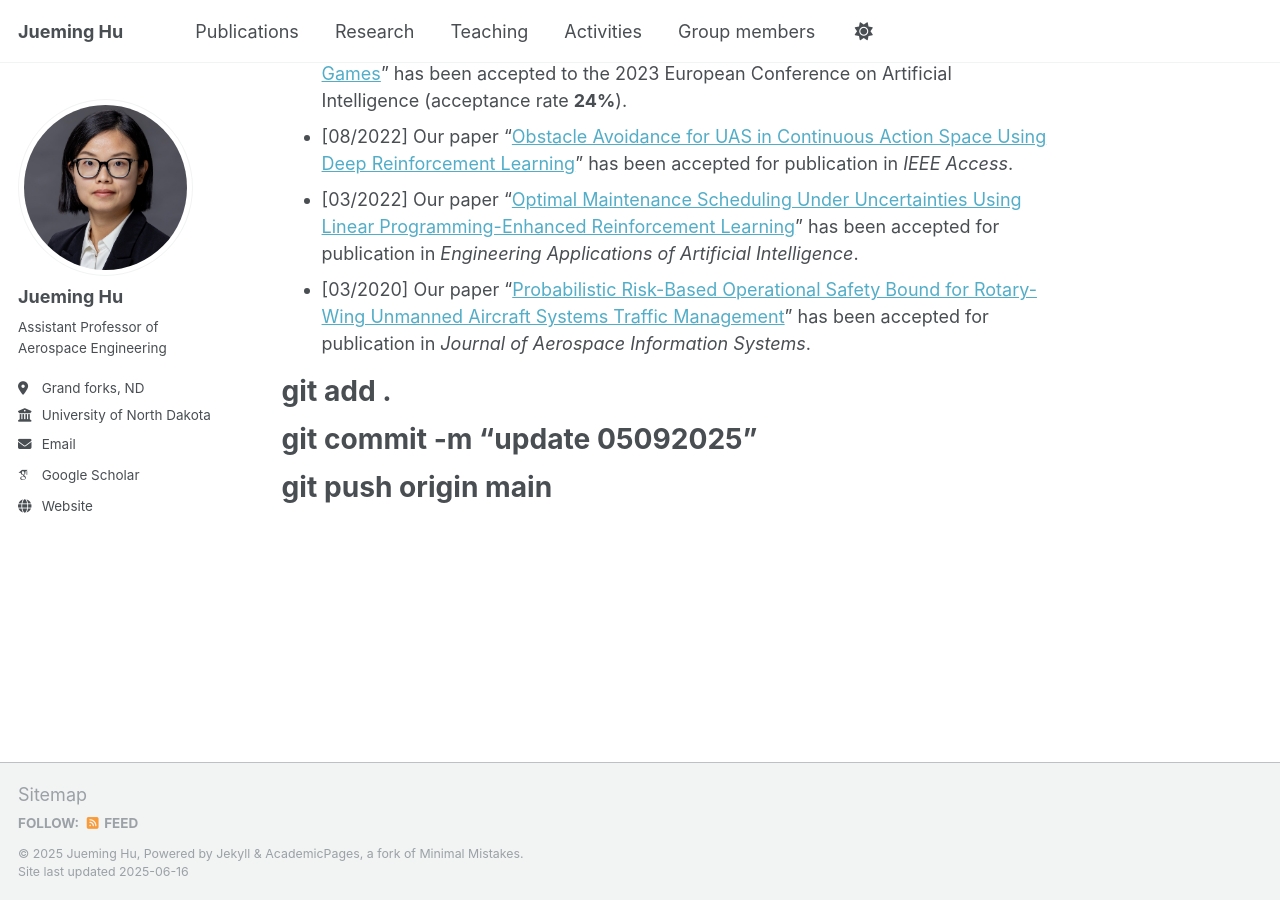
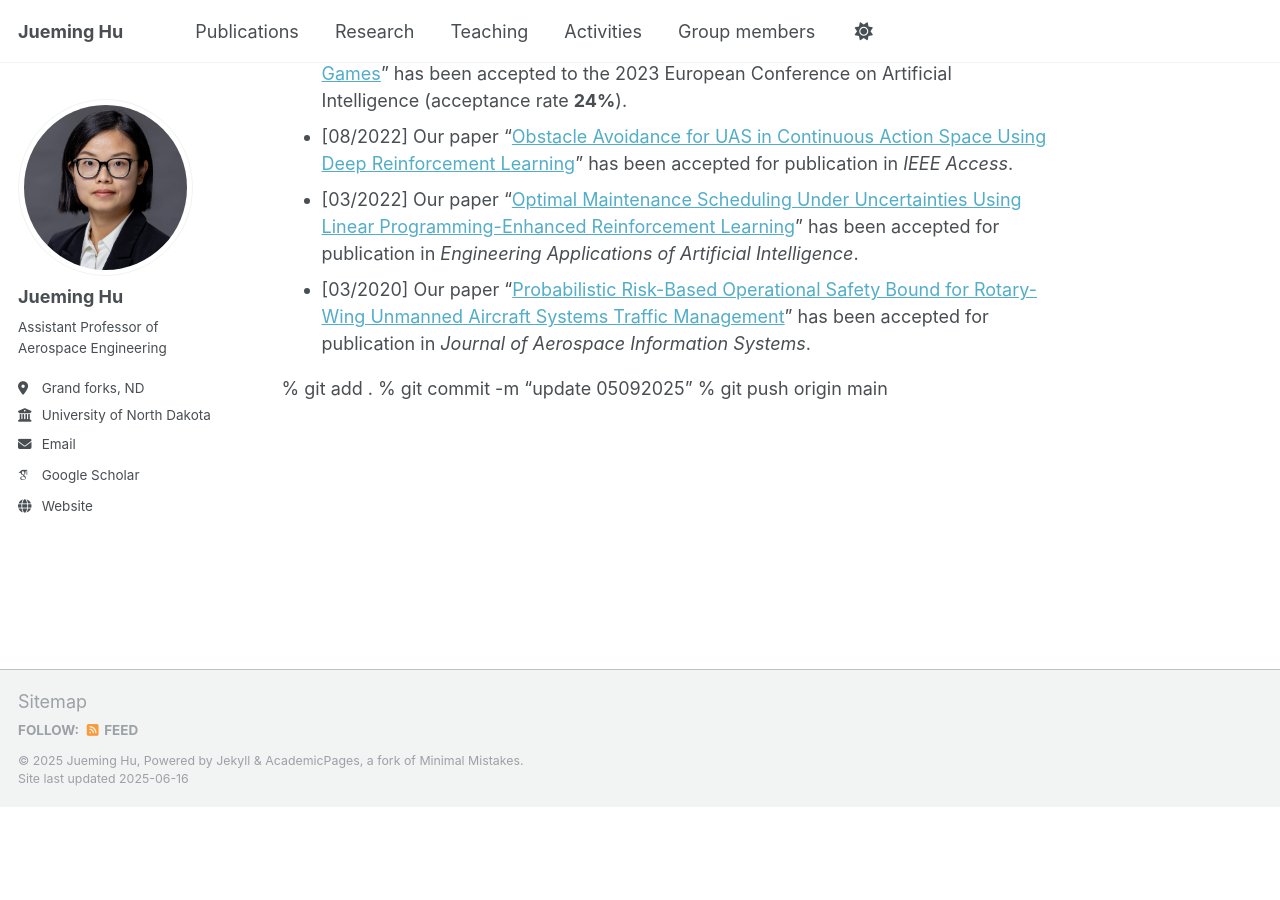
Before and after one commit to Jueming6/Jueming6.github.io, a Jekyll site: the page built from _pages/about.md, in a window 1280 px wide and 900 px high, scrolled down 714 px. Built offline with Jekyll 4.4.1, drawn with Linux system fonts in a browser that asks for light colours; some web fonts are replaced; after the commit the page ends 1521 px from its top, so only the background shows below that.

```diff
--- a/_pages/about.md
+++ b/_pages/about.md
@@ -27,6 +27,6 @@
 
 
 
-# git add .
-# git commit -m "update 05092025"
-# git push origin main
+% git add .
+% git commit -m "update 05092025"
+% git push origin main
```
